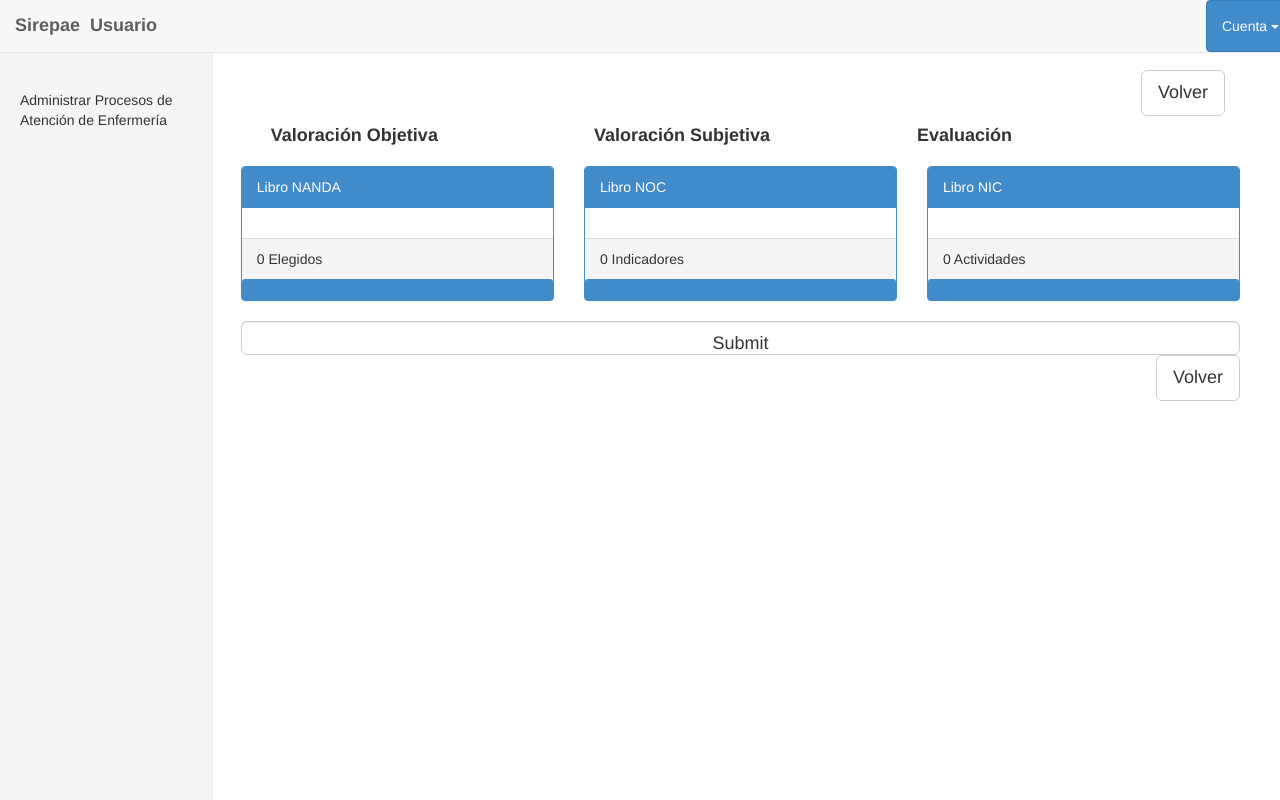
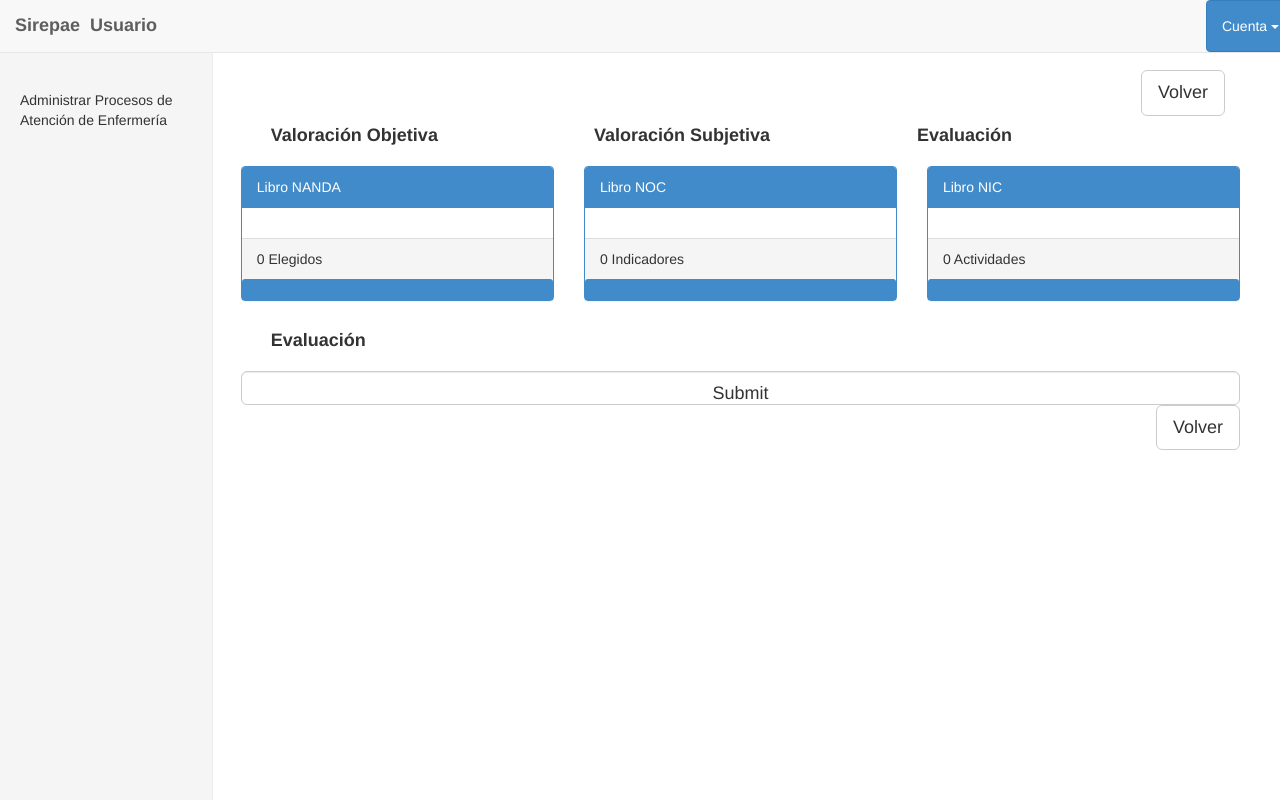
Before and after one commit to HenderOrlando/sarime, a Symfony app: template src/Sirepae/PAEBundle/Resources/views/PAE/edit.html.twig in a window 1280 px wide. Run offline with Twig, Linux system fonts and the light colour scheme; the template is opened without the code that fills it, so the values that code supplies are empty; form fields are guessed from the names that the template uses; some libraries are stand-ins or nearby versions.

Commit message:
Arreglar vista de PAE

```diff
--- a/src/Sirepae/PAEBundle/Resources/views/PAE/edit.html.twig
+++ b/src/Sirepae/PAEBundle/Resources/views/PAE/edit.html.twig
@@ -339,7 +339,20 @@
             </div>
         </div>
     </div>
-
+    {% if is_granted('ROLE_ESTUDIANTE') and not entity.isCalificado and edit_form.evaluacion is defined %}
+        {{ form_row(edit_form.evaluacion) }}
+    {% else %}
+        <div class="col-sm-12">
+            <div class="col-sm-4">
+                <h4 class="title">Evaluación</h4>
+                <div class="col-sm-8">
+                    <p>
+                        {{ entity.evaluacion }}
+                    </p>
+                </div>
+            </div>
+        </div>
+    {% endif %}
     {% if edit_form.calificacion is defined and is_granted('ROLE_DOCENTE') %}
         {{ form_row(edit_form.calificacion) }}
     {% endif %}
```
